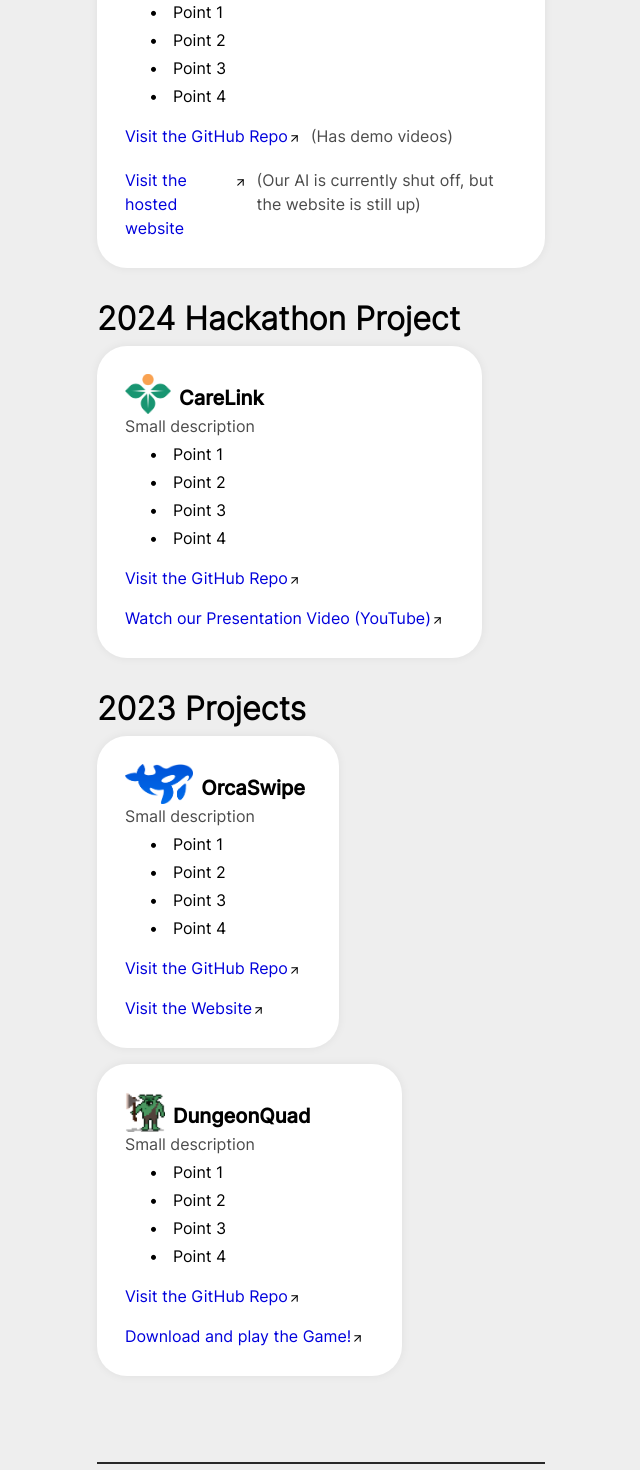
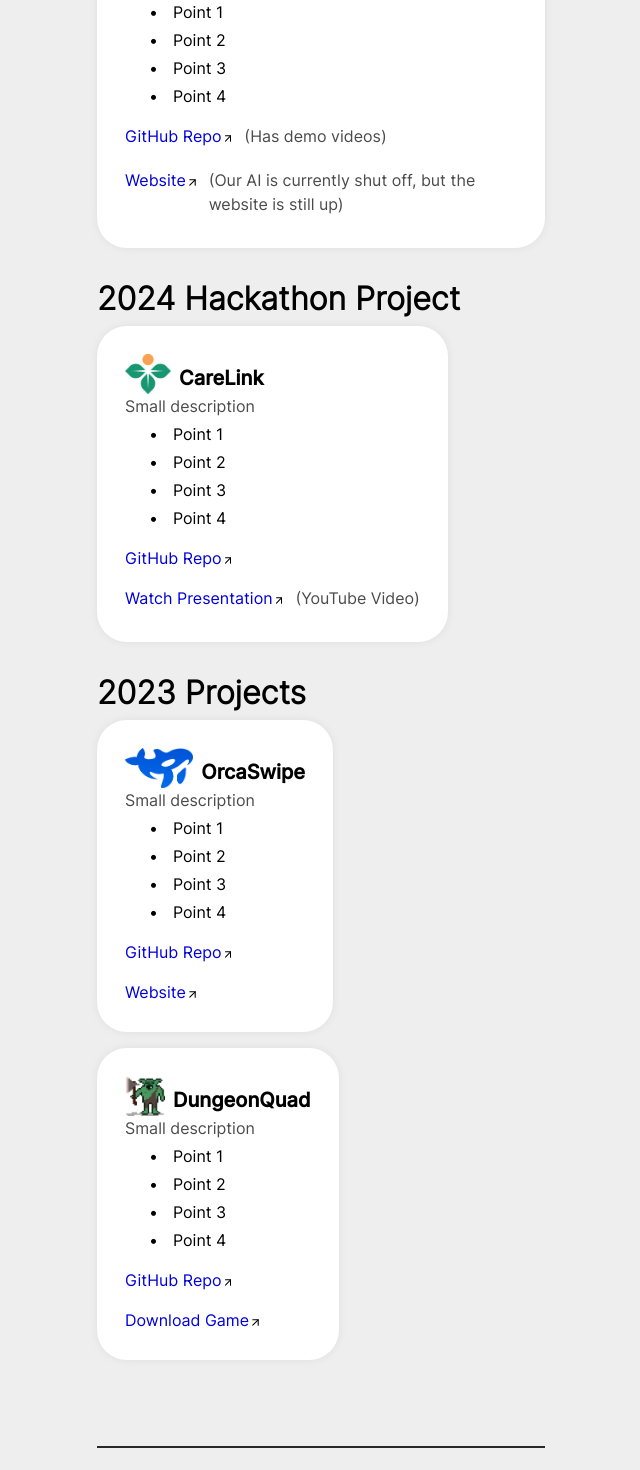
Before and after one commit to gathrean/my-portfolio, a React (Create React App) app: page / in a window 1280 px wide. Shown: the part 4940-6410 px from the top of the page, without its empty margins (479-1119 px from the left). Built offline with nearby package versions, Linux system fonts and the light colour scheme.

Commit message:
Shortened link names

```diff
--- a/src/pages/LandingPage/Sections/PROJECTS/PROJECTS.jsx
+++ b/src/pages/LandingPage/Sections/PROJECTS/PROJECTS.jsx
@@ -55,7 +55,7 @@ export function PROJECTS() {
                         </ul>
                         <div className="small-link-container">
                             <a className="external-link small-link" href="https://github.com/gathrean/Nebula">
-                                Visit the GitHub Repo
+                                GitHub Repo
                                 <ArrowRightIcon />
                             </a>
                         </div>
@@ -75,14 +75,14 @@ export function PROJECTS() {
                         </ul>
                         <div className="small-link-container">
                             <a className="external-link small-link" href="https://github.com/xinyang417/YapPad">
-                                Visit the GitHub Repo
+                                GitHub Repo
                                 <ArrowRightIcon />
                             </a>
                             <p>(Has demo videos)</p>
                         </div>
                         <div className="small-link-container">
                             <a className="external-link small-link" href="https://yappad.vercel.app">
-                                Visit the hosted website
+                                Website
                                 <ArrowRightIcon />
                             </a>
                             <p>(Our AI is currently shut off, but the website is still up)</p>
@@ -105,15 +105,16 @@ export function PROJECTS() {
                         </ul>
                         <div className="small-link-container">
                             <a className="external-link small-link" href="https://github.com/BardiaTiM/CareLink">
-                                Visit the GitHub Repo
+                                GitHub Repo
                                 <ArrowRightIcon />
                             </a>
                         </div>
                         <div className="small-link-container">
                             <a className="external-link small-link" href="https://youtu.be/4zMcxRqRwdw">
-                                Watch our Presentation Video (YouTube)
+                                Watch Presentation
                                 <ArrowRightIcon />
                             </a>
+                            <p>(YouTube Video)</p>
                         </div>
                     </div>
 
@@ -133,13 +134,13 @@ export function PROJECTS() {
                         </ul>
                         <div className="small-link-container">
                             <a className="external-link small-link" href="https://github.com/gathrean/OrcaSwipe">
-                                Visit the GitHub Repo
+                                GitHub Repo
                                 <ArrowRightIcon />
                             </a>
                         </div>
                         <div className="small-link-container">
                             <a className="external-link small-link" href="https://orcaswipe.vercel.app/">
-                                Visit the Website
+                                Website
                                 <ArrowRightIcon />
                             </a>
                         </div>
@@ -159,13 +160,13 @@ export function PROJECTS() {
                         </ul>
                         <div className="small-link-container">
                             <a className="external-link small-link" href="https://github.com/BardiaTiM/DungeonQuad">
-                                Visit the GitHub Repo
+                                GitHub Repo
                                 <ArrowRightIcon />
                             </a>
                         </div>
                         <div className="small-link-container">
                             <a className="external-link small-link" href="https://github.com/BardiaTiM/DungeonQuad/releases/tag/game">
-                                Download and play the Game!
+                                Download Game
                                 <ArrowRightIcon />
                             </a>
                         </div>
```
